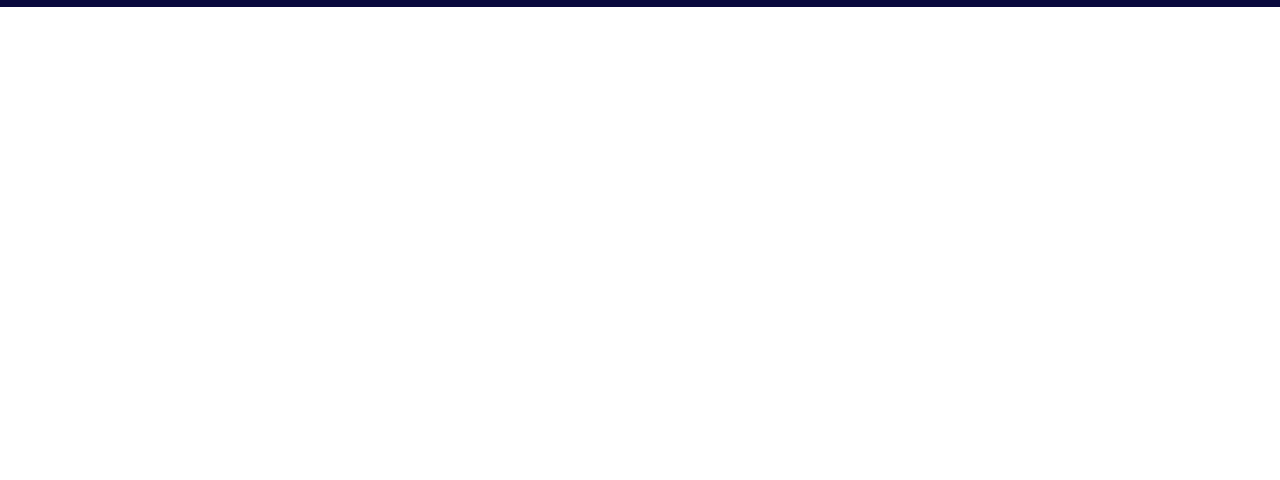
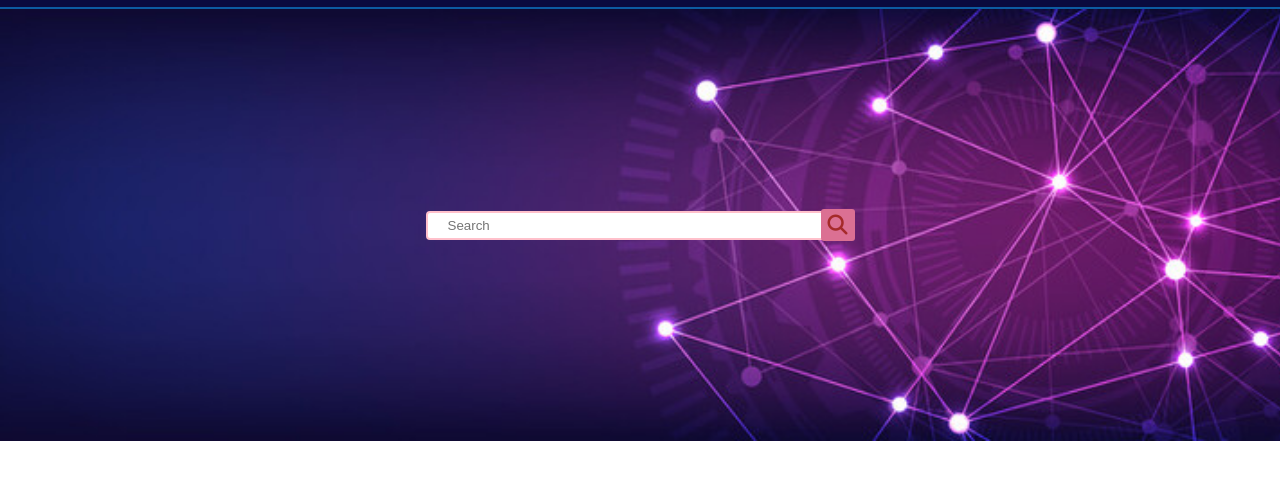
Before and after one commit to Sultanmia22/Multiple-page-website, a plain HTML site: page index.html in a window 1280 px wide. Shown: the part 54-534 px from the top of the page. Drawn offline with Linux system fonts and the light colour scheme.

Commit message:
hero part code

```diff
--- a/index.html
+++ b/index.html
@@ -4,6 +4,11 @@
     <meta charset="UTF-8">
     <meta name="viewport" content="width=device-width, initial-scale=1.0">
     <title>Multiple page website</title>
+    <!-- font awesome link -->
+    <script src="https://kit.fontawesome.com/f66f4d4d94.js" crossorigin="anonymous"></script>
+
+
+
     <link rel="stylesheet" href="style.css">
 </head>
 <body>
@@ -20,5 +25,14 @@
           <li><a href="#"> About Us </a></li>
        </ul>
     </nav>
+
+    <header>
+        <div class="search-icon-perent">
+            <input type="search" placeholder="Search">
+            <div>
+                <i class="fa-solid fa-magnifying-glass"></i>
+            </div>
+        </div>
+    </header>
 </body>
 </html>
--- a/style.css
+++ b/style.css
@@ -9,6 +9,7 @@
     padding: 0 20px;
     background-color: rgb(10, 10, 62);
     padding: 10px 100px;
+    border-bottom: 2px solid rgb(12, 91, 161);
 }
 
 .navigation ul {
@@ -44,3 +45,34 @@
     color: rgb(210, 71, 12);
     font-size: 35px;
 }
+
+/* hero area code start */
+header{
+    background-image: url(./image/website\ banner.jpg);
+    background-repeat: no-repeat;
+    background-size: cover;
+    background-position: center center;
+    padding: 200px 0;
+}
+.search-icon-perent{
+   display: flex;
+   align-items: center;
+   justify-content: center;
+}
+
+.search-icon-perent i{
+    color: brown;
+    background-color: palevioletred;
+    font-size: 20px;
+    padding: 6px 7px;
+    border-radius: 3px;
+    cursor: pointer;
+    margin-left: -5px;
+}
+.search-icon-perent input {
+    width: 400px;
+    height: 29px;
+    border-radius: 4px;
+    border: 2px solid pink;
+    padding: 4px 20px;
+}
```
Also changed, not shown: image/website banner.jpg (added).
